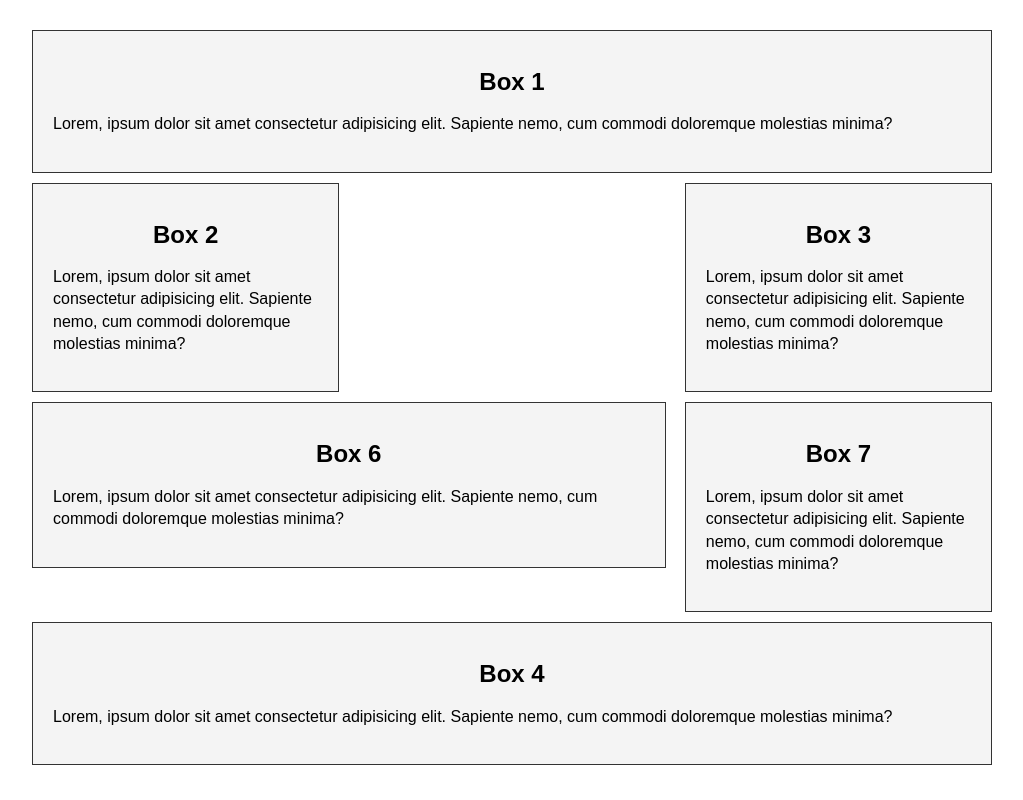
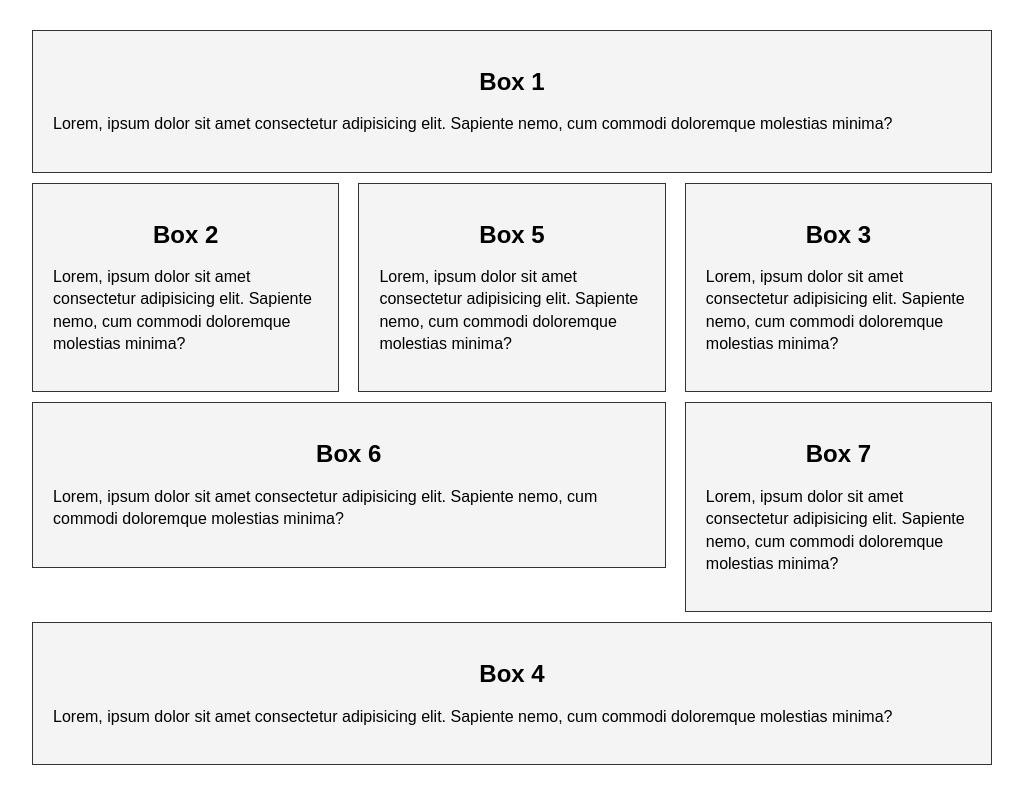
Before and after one commit to Yuuniss/assignment_solution_eunicechamos, a plain HTML site: page position final/index.html in a window 1280 px wide. Shown: the whole page, without its empty margins (128-1151 px from the left). Drawn offline with Linux system fonts and the light colour scheme.

Commit message:
Update index.html

```diff
--- a/position final/index.html
+++ b/position final/index.html
@@ -30,7 +30,13 @@
           nemo, cum commodi doloremque molestias minima?
         </p>
       </article>
-
+      <article id="box-5" class="box">
+        <h2>Box 5</h2>
+        <p>
+          Lorem, ipsum dolor sit amet consectetur adipisicing elit. Sapiente
+          nemo, cum commodi doloremque molestias minima?
+        </p>
+      </article>
       <article id="box-6" class="box">
         <h2>Box 6</h2>
         <p>
```
